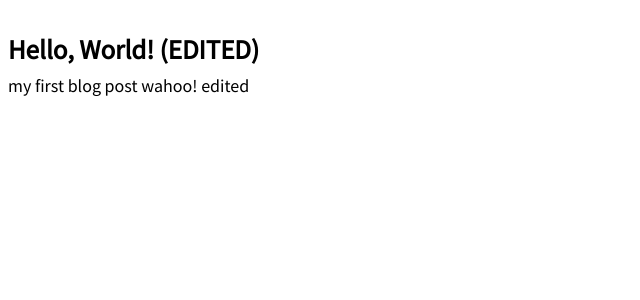
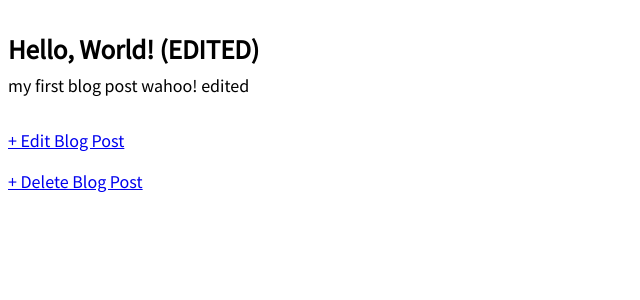
Before and after one commit to MichaelNiekamp/blog-app, a Django app: page /post/1/ in a window 1280 px wide. Shown: the part 102-402 px from the top of the page, without its empty margins (0-640 px from the left). Run offline with Django 4.2, Linux system fonts and the light colour scheme; data comes from the database, SQL or seed files in the repository; both versions use the stored data as it was after the commit.

Commit message:
added update and delete methods

```diff
--- a/blog/urls.py
+++ b/blog/urls.py
@@ -1,9 +1,17 @@
 from django.urls import path
-from .views import BlogListView, BlogDetailView, BlogCreateView
+from .views import (
+    BlogListView,
+    BlogDetailView,
+    BlogCreateView,
+    BlogUpdateView,
+    BlogDeleteView,
+)
 
 
 urlpatterns = [
     path("post/new/", BlogCreateView.as_view(), name="post_new"),
     path("post/<int:pk>/", BlogDetailView.as_view(), name="post_detail"),
+    path("post/<int:pk>/edit/", BlogUpdateView.as_view(), name="post_edit"),
+    path("post/<int:pk>/delete/", BlogDeleteView.as_view(), name="post_delete"),
     path("", BlogListView.as_view(), name="home"),
 ]
--- a/blog/views.py
+++ b/blog/views.py
@@ -1,7 +1,9 @@
+from ast import Del
 from pdb import post_mortem
 from django.shortcuts import render
 from django.views.generic import ListView, DetailView
-from django.views.generic.edit import CreateView
+from django.views.generic.edit import CreateView, UpdateView, DeleteView
+from django.urls import reverse_lazy
 from .models import Post
 
 # Create your views here.
@@ -19,3 +21,15 @@ class BlogCreateView(CreateView):
     model = Post
     template_name = "post_new.html"
     fields = ["title", "author", "body"]
+
+
+class BlogUpdateView(UpdateView):
+    model = Post
+    template_name = "post_edit.html"
+    fields = ["title", "body"]
+
+
+class BlogDeleteView(DeleteView):
+    model = Post
+    template_name = "post_delete.html"
+    success_url = reverse_lazy("home")
--- a/templates/post_detail.html
+++ b/templates/post_detail.html
@@ -5,4 +5,6 @@
     <h2>{{ post.title }}</h2>
     <p>{{ post.body }}</p>
 </div>
+<p><a href="{% url 'post_edit' post.pk %}">+ Edit Blog Post</a></p>
+<p><a href="{% url 'post_delete' post.pk %}">+ Delete Blog Post</a></p>
 {% endblock content %}
```
Also changed, not shown: templates/post_delete.html (added, +9 -0 lines), templates/post_edit.html (added, +9 -0 lines), db.sqlite3.
